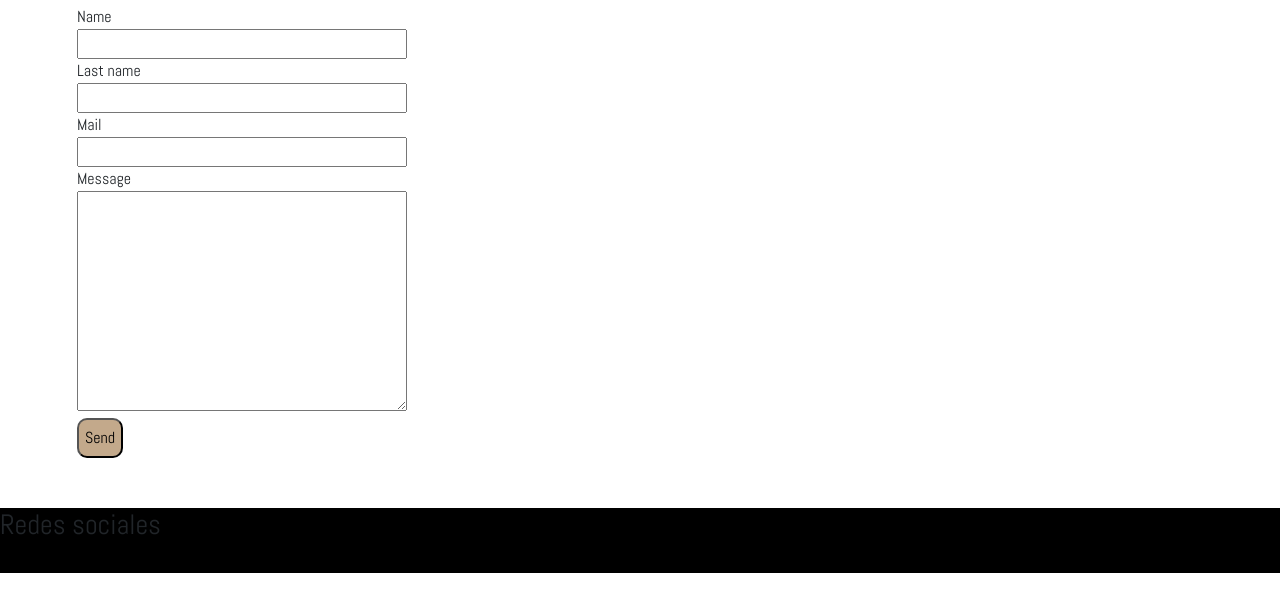
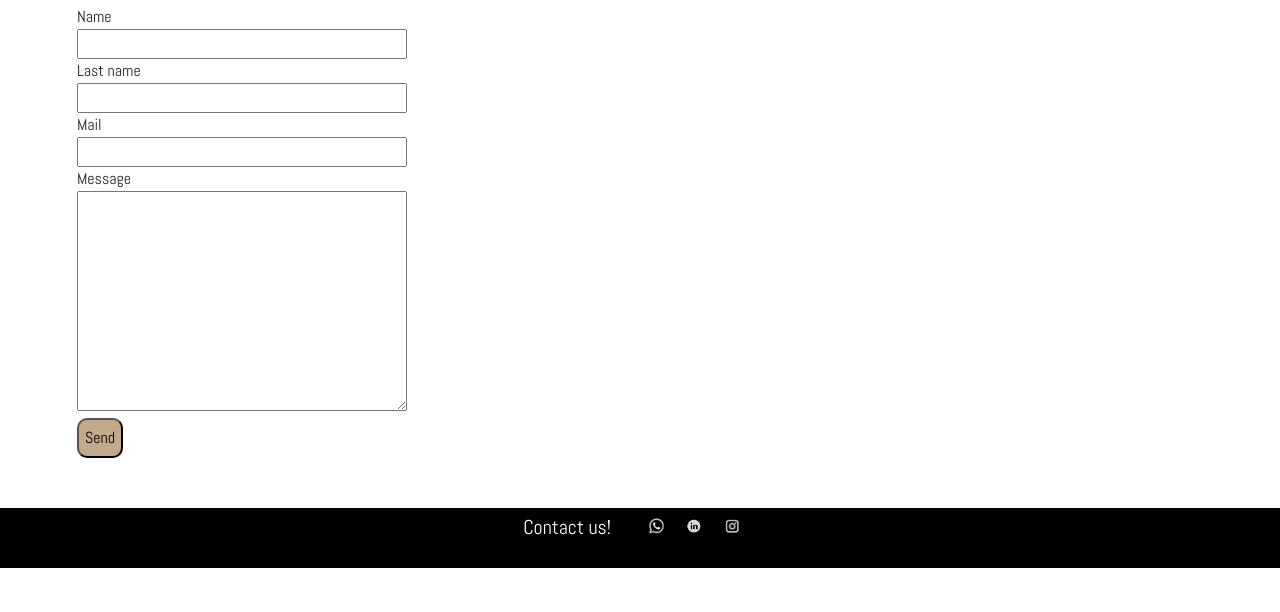
Before and after one commit to sabribidal/PF_Bidal, a website: page pages/contacto.html in a window 1280 px wide. Shown: the part 164-776 px from the top of the page. Drawn offline with nearby package versions, Linux system fonts and the light colour scheme.

Commit message:
estilo de footer

```diff
--- a/pages/contacto.html
+++ b/pages/contacto.html
@@ -57,9 +57,26 @@
             </div>
         </main>
         <!-- pie de pagina -->
-        <footer class="row">
-            <div class="col-12 cold-xl-12">
-                <h3>Redes sociales</h3>
+        <footer class="d-flex justify-content-center align-items-center">
+            <div class="row">
+                <div class="col-12 cold-xl-3">
+                    <h3>Contact us!</h3>
+                </div>
+            </div>
+            <div class="row">
+                <div class="col-12 cold-xl-3 img-fluid rrss">
+                    <a href="https://www.google.com/" target><img src="../img/what.png" alt="whatsapp"></a>
+                </div>
+            </div>
+            <div class="row">
+                <div class="col-12 cold-xl-3 img-fluid rrss">
+                    <a href="https://www.google.com/" target><img src="../img/linke.png" alt="Linkedin"></a>
+                </div>
+            </div>
+            <div class="row">
+                <div class="col-12 cold-xl-3 img-fluid rrss">
+                    <a href="https://www.google.com/" target><img src="../img/insta.png" alt="instagram"></a>
+                </div>
             </div>
         </footer>
     </div>
--- a/scss/_footer.scss
+++ b/scss/_footer.scss
@@ -1 +1,3 @@
-footer{background-color: black;height: 65px;}
+footer{background-color: black;height: 60px;}
+footer h3{font-size: 20px;color: white;padding-right: 20px;padding-bottom: 15px;}
+.rrss{width: 50px;height: 50px;}
```
Also changed, not shown: index.html (+20 -3 lines), pages/nosotros.html (+20 -3 lines), pages/premios.html (+20 -3 lines), pages/proyectos.html (+20 -3 lines), css/style.css, img/insta.png (added), img/linke.png (added), img/what.png (added), 1 other file.
